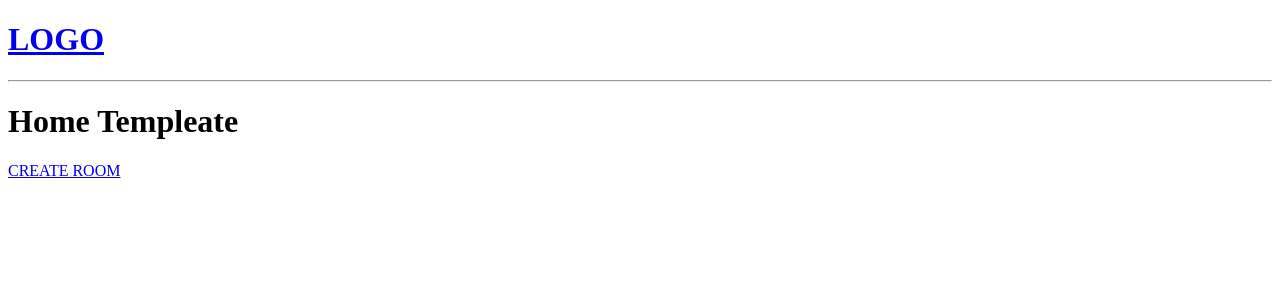
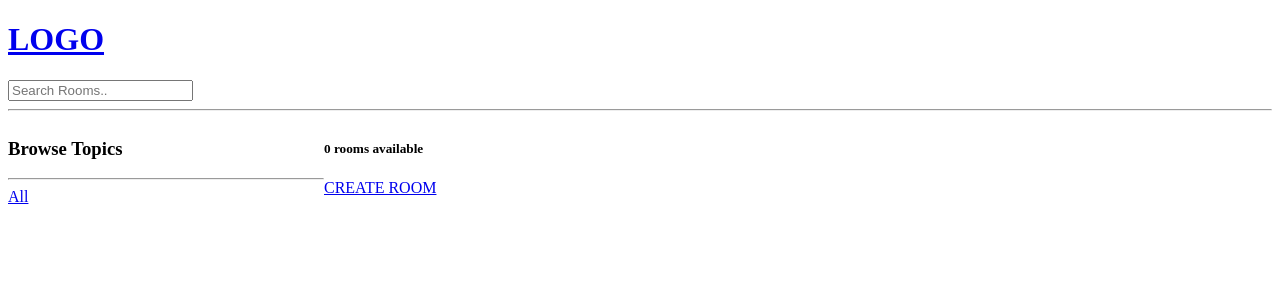
Before and after one commit to nguyengoc16/Discord-likeApp, a Django app: page / in a window 1280 px wide. Shown: the top 300 px of the page. Run offline with Django 5.2, Linux system fonts and the light colour scheme; data that the repository does not hold is empty.

Commit message:
[FEAT] add search room

```diff
--- a/friendlyneighbor/base/templates/base/home.html
+++ b/friendlyneighbor/base/templates/base/home.html
@@ -1,8 +1,31 @@
 {%extends 'main.html'%}
 
 {% block content %}
-<h1>Home Templeate</h1>
+
+<style>
+    .home-container{
+        display: grid;
+        grid-template-columns: 1fr 3fr;
+    }
+</style>
+
+<div class="home-container">
     <div>
+        <h3>Browse Topics</h3>
+        <hr>
+        <div>
+            <a href="{% url 'home' %}">All</a>
+        </div>
+        {% for topic in topics%}
+            <div>
+                <a href="{% url 'home' %}?q={{topic.name}}">{{topic.name}}</a>
+            </div>
+
+        {%endfor%}
+    </div>
+
+    <div>
+        <h5>{{room_count}} rooms available</h5>
         <a href="{% url 'create_room'%}">CREATE ROOM</a>
 
         <div>
@@ -20,4 +43,6 @@
         </div>
     </div>
 
+</div>
+
 {%endblock%}
--- a/friendlyneighbor/base/views.py
+++ b/friendlyneighbor/base/views.py
@@ -1,13 +1,24 @@
 from django.shortcuts import render, redirect
 from django.http import HttpResponse
-from .models import Room
+from django.db.models import Q
+from .models import Room, Topic
 from .forms import RoomForm
 # Create your views here.
 
 
 def home(request):
-    rooms = Room.objects.all()
-    context = {'rooms':rooms}
+    q = request.GET.get('q') if request.GET.get('q') != None else ''
+    rooms = Room.objects.filter(
+        Q(topic__name__contains=q) |
+        Q(name__icontains=q) |
+        Q(description__icontains=q)
+        ) #
+    room_count = rooms.count()
+    topics = Topic.objects.all()
+
+    context = {'rooms':rooms,
+               'topics':topics,
+               'room_count':room_count}
     return render(request, 'base/home.html',context)
 
 def room(request, pk):
--- a/friendlyneighbor/templates/navbar.html
+++ b/friendlyneighbor/templates/navbar.html
@@ -2,4 +2,8 @@
     <h1>LOGO</h1>
 </a>
 
+<form action="{%url 'home' %}" method="GET">
+    <input type="text" name="q" placeholder="Search Rooms.."/>
+</form>
+
 <hr>
```
Lines whose indentation alone changed are shown as unchanged.
